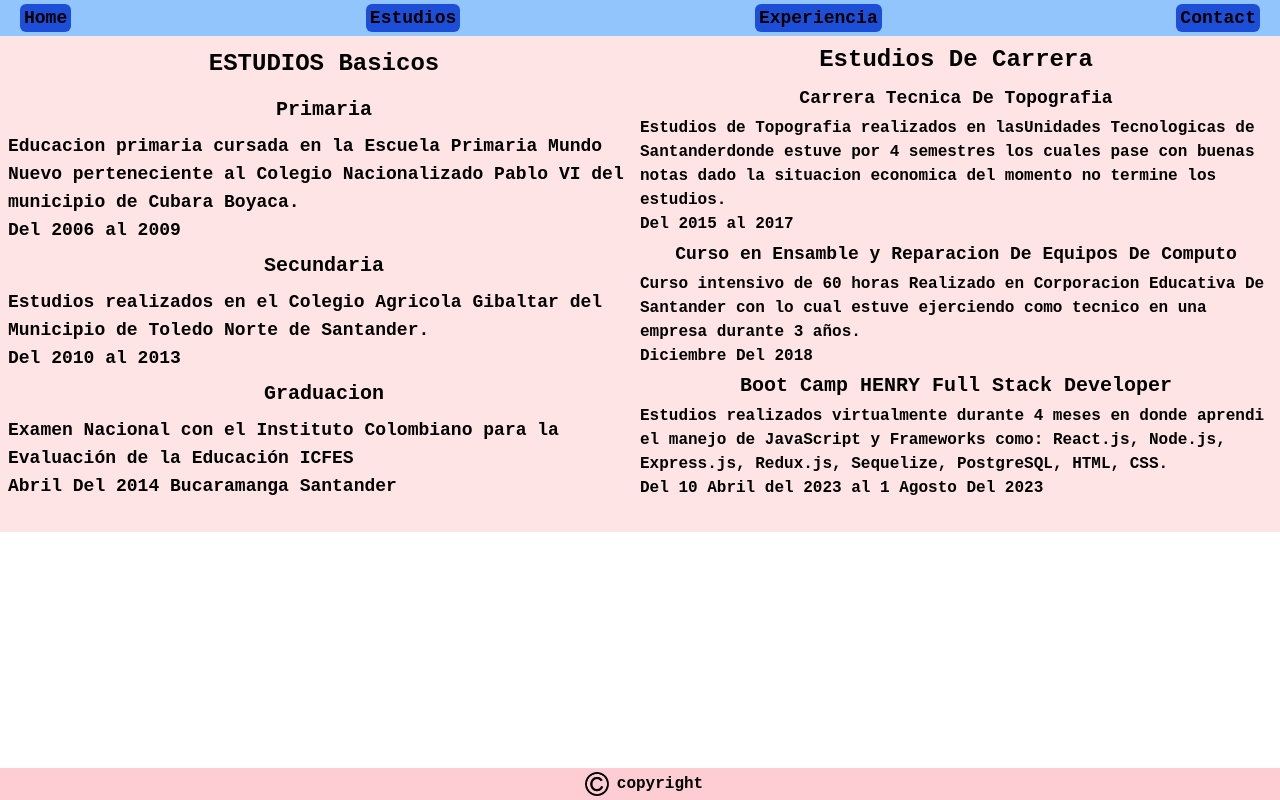
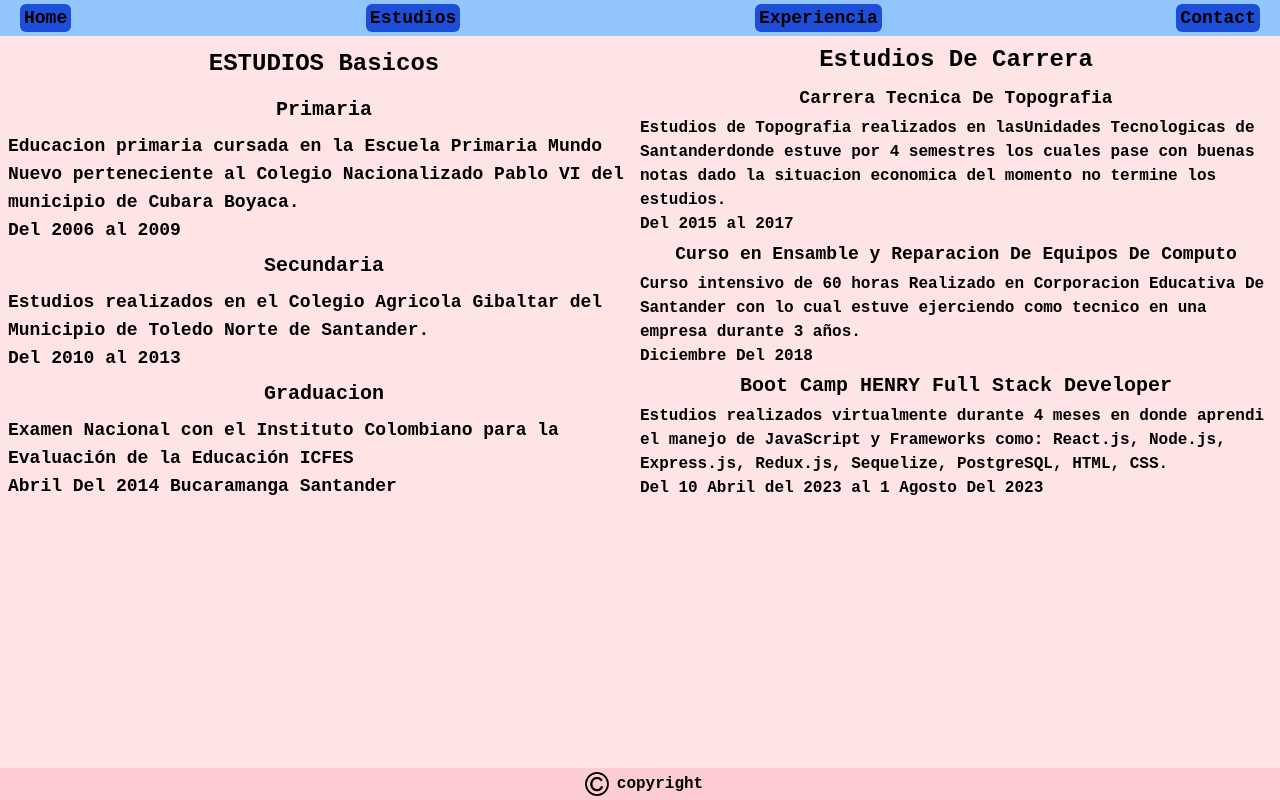
Before and after one commit to WilsonSanFullStack/Portafolio, a React (Vite) app: page /estudios in a window 1280 px wide. Built offline with nearby package versions, Linux system fonts and the light colour scheme; a web font is replaced by a local one.

Commit message:
arreglo estudios\ ;

```diff
--- a/src/component/Estudios.jsx
+++ b/src/component/Estudios.jsx
@@ -2,7 +2,7 @@ import React from "react";
 
 const Estudios = () => {
   return (
-    <div className="pt-10 min-w-screen pb-8 font-semibold bg-rose-100 grid grid-cols-2 p-2 text-md">
+    <div className="pt-10 min-w-screen min-h-screen pb-8 font-semibold bg-rose-100 grid grid-cols-2 p-2 text-md">
       <div className="text-lg">
         <h1 className="text-2xl font-bold text-center p-2">ESTUDIOS Basicos</h1>
         <h2 className="font-bold text-xl text-center p-2">Primaria</h2>
```
